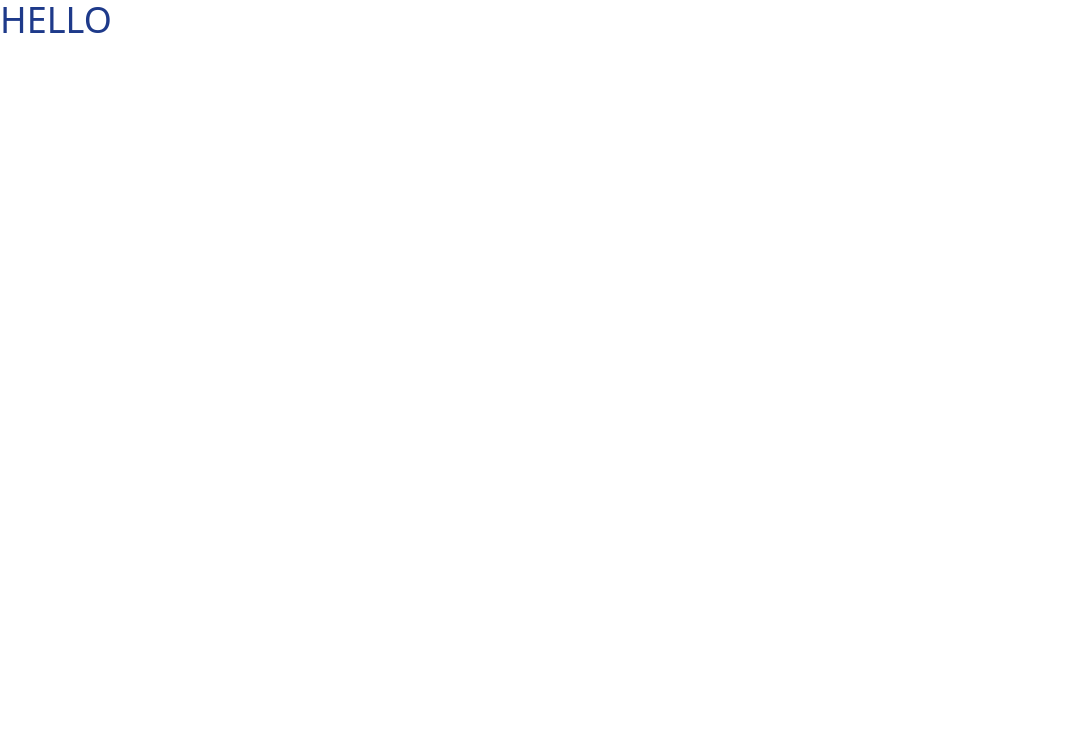
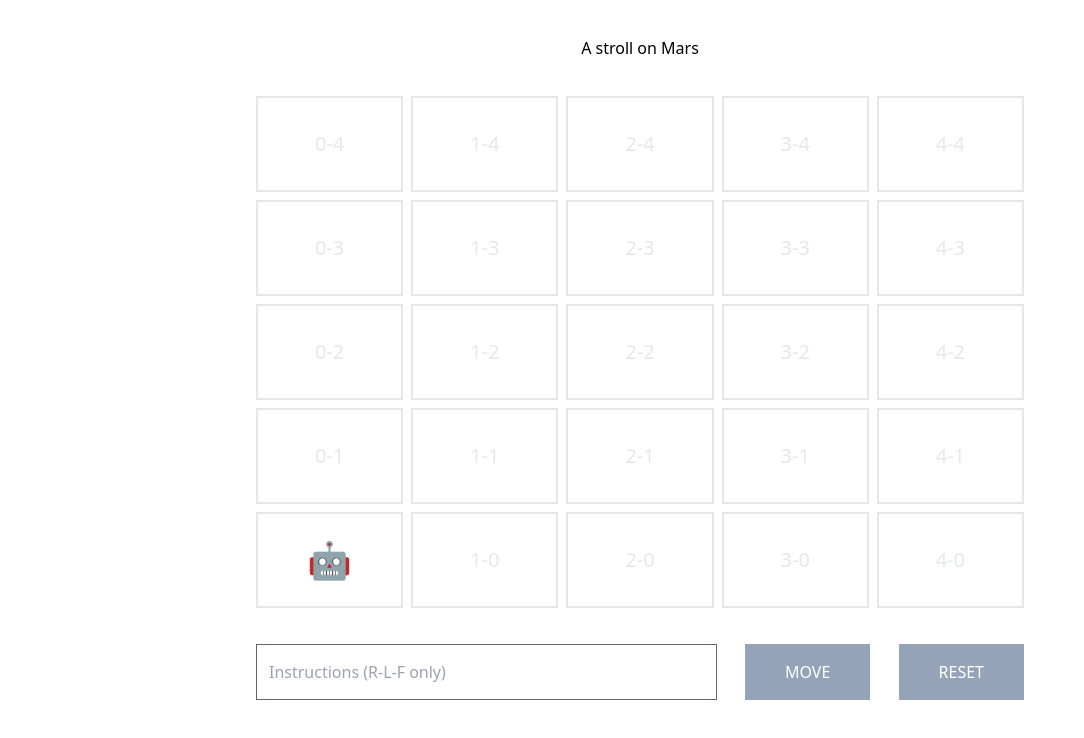
Before and after one commit to anadamastor/bot_mars, a React (Vite) app: page / in a window 1280 px wide. Shown: the top 738 px of the page, without its empty margins (0-1084 px from the left). Built offline with nearby package versions, Linux system fonts and the light colour scheme.

Commit message:
added components

```diff
--- a/src/App.tsx
+++ b/src/App.tsx
@@ -1,5 +1,75 @@
+import { useState } from "react";
+
+import CommandLine from "./components/CommandLine/CommandLine";
+import {
+  INITIAL_POSITION,
+  NUMBER_OF_COLUMNS,
+  NUMBER_OF_ROWS,
+  POSSIBLE_INSTRUCTIONS,
+  TRANSITION_SECONDS,
+} from "./constants";
+import { Position } from "./types";
+import { animationDuration } from "./utils/animation-duration";
+import { moveForward } from "./utils/move-forward";
+import { rotateRight, rotatetLeft } from "./utils/rotate";
+import Grid from "./components/Grid/Grid";
+
+const {
+  moveForwardInstruction,
+  rotateLeftInstruction,
+  rotateRightInstruction,
+} = POSSIBLE_INSTRUCTIONS;
+
 function App() {
-  return <h1 className="text-4xl text-blue-900">HELLO</h1>;
+  const [robotPosition, setRobotPosition] =
+    useState<Position>(INITIAL_POSITION);
+
+  const [instructions, setInstructions] = useState("");
+  const [isAnimating, setIsAnimating] = useState(false);
+
+  const executeInstructions = async (instructions: string) => {
+    setIsAnimating(true);
+    for (const instruction of instructions) {
+      await animationDuration(TRANSITION_SECONDS).then(() => {
+        if (instruction === moveForwardInstruction) {
+          setRobotPosition((prevPosition) => moveForward(prevPosition));
+        }
+
+        if (instruction === rotateLeftInstruction) {
+          setRobotPosition((prevPosition) => ({
+            ...prevPosition,
+            robotAngle: rotatetLeft(prevPosition.robotAngle),
+          }));
+        }
+
+        if (instruction === rotateRightInstruction) {
+          setRobotPosition((prevPosition) => ({
+            ...prevPosition,
+            robotAngle: rotateRight(prevPosition.robotAngle),
+          }));
+        }
+      });
+    }
+    setIsAnimating(false);
+  };
+
+  return (
+    <div className={"max-w-3xl mx-auto"}>
+      <h1 className="text-center my-9 ">A stroll on Mars</h1>
+      <Grid
+        numberOfRows={NUMBER_OF_ROWS}
+        numberOfColumns={NUMBER_OF_COLUMNS}
+        robotPosition={robotPosition}
+      />
+      <CommandLine
+        instructions={instructions}
+        setInstructions={setInstructions}
+        executeInstructions={executeInstructions}
+        setRobotPosition={setRobotPosition}
+        isAnimating={isAnimating}
+      />
+    </div>
+  );
 }
 
 export default App;
--- /dev/null
+++ b/src/components/Cell/Cell.tsx
@@ -0,0 +1,27 @@
+import { TRANSITION_SECONDS } from "../../constants";
+import { CellProps } from "../../types";
+import { getCoordinates } from "../../utils/get-coordinates";
+import { isRobotInCell } from "../../utils/is-robot-in-cell";
+
+const Cell = ({ robotPosition, cellCoordinates }: CellProps) => {
+  const cellCoordinatesText = getCoordinates(cellCoordinates);
+
+  return (
+    <div className={"border-2 h-24 flex justify-center items-center text-4xl"}>
+      {isRobotInCell({ robotPosition, cellCoordinates }) ? (
+        <span
+          style={{
+            transform: `rotate(${robotPosition.robotAngle}deg)`,
+            transition: `${TRANSITION_SECONDS}s`,
+          }}
+        >
+          🤖
+        </span>
+      ) : (
+        <p className="text-gray-200 text-xl">{cellCoordinatesText}</p>
+      )}
+    </div>
+  );
+};
+
+export default Cell;
--- /dev/null
+++ b/src/components/CommandLine/CommandLine.tsx
@@ -0,0 +1,45 @@
+import { INITIAL_POSITION } from "../../constants";
+import { CommandLineProps } from "../../types";
+
+const CommandLine = ({
+  instructions,
+  setInstructions,
+  executeInstructions,
+  setRobotPosition,
+  isAnimating,
+}: CommandLineProps) => {
+  return (
+    <div className={"flex justify-between"}>
+      <input
+        type="area"
+        className={"pl-3 w-3/5 border border-slate-800 border-opacity-70 "}
+        value={instructions}
+        onChange={(e) => {
+          setInstructions(e.target.value);
+          console.log(instructions);
+        }}
+        placeholder="Instructions (R-L-F only)"
+      />
+      <button
+        className={
+          "px-10 bg-slate-400 text-white cursor-pointer py-4 hover:bg-slate-500 active:bg-slate-600 disabled:bg-slate-200"
+        }
+        onClick={() => executeInstructions(instructions)}
+        disabled={isAnimating}
+      >
+        MOVE
+      </button>
+      <button
+        className={
+          "px-10 bg-slate-400 text-white cursor-pointer py-4 hover:bg-slate-500  active:bg-slate-600  disabled:bg-slate-200"
+        }
+        onClick={() => setRobotPosition(INITIAL_POSITION)}
+        disabled={isAnimating}
+      >
+        RESET
+      </button>
+    </div>
+  );
+};
+
+export default CommandLine;
--- /dev/null
+++ b/src/components/Grid/Grid.tsx
@@ -0,0 +1,34 @@
+import { NUMBER_OF_ROWS } from "../../constants";
+import { GridProps } from "../../types";
+import { createArray } from "../../utils/create-array";
+import Cell from "../Cell/Cell";
+
+const Grid = ({ numberOfRows, numberOfColumns, robotPosition }: GridProps) => {
+  const rowsArray = createArray(numberOfRows);
+  const columnsArray = createArray(numberOfColumns);
+
+  return (
+    <div
+      className={`grid grid-cols-[repeat(5,minmax(1rem,20%))] grid-rows-[repeat(5,minmax(50px,auto))] gap-2 mx-0 my-9`}
+    >
+      {rowsArray.map((rowIndex) => {
+        return columnsArray.map((columnIndex) => {
+          const cellY = NUMBER_OF_ROWS - 1 - rowIndex;
+          const cellX = columnIndex;
+          return (
+            <Cell
+              key={`${cellX}-${cellY}`}
+              robotPosition={robotPosition}
+              cellCoordinates={{
+                cellX,
+                cellY,
+              }}
+            />
+          );
+        });
+      })}
+    </div>
+  );
+};
+
+export default Grid;
--- /dev/null
+++ b/src/constants/index.tsx
@@ -0,0 +1,17 @@
+import { Position } from "../types";
+
+export const INITIAL_POSITION: Position = {
+  robotX: 0,
+  robotY: 0,
+  robotAngle: 0,
+};
+
+export const NUMBER_OF_ROWS = 5;
+export const NUMBER_OF_COLUMNS = 5;
+export const TRANSITION_SECONDS = 0.2;
+
+export const POSSIBLE_INSTRUCTIONS = {
+  moveForwardInstruction: "F",
+  rotateLeftInstruction: "L",
+  rotateRightInstruction: "R",
+};
--- /dev/null
+++ b/src/types/index.ts
@@ -0,0 +1,29 @@
+export type GridProps = {
+  numberOfRows: number;
+  numberOfColumns: number;
+  robotPosition: Position;
+};
+
+export type Position = {
+  robotX: number;
+  robotY: number;
+  robotAngle: number;
+};
+
+export type CellProps = {
+  robotPosition: Position;
+  cellCoordinates: CellCoordinates;
+};
+
+export type CellCoordinates = {
+  cellX: number;
+  cellY: number;
+};
+
+export type CommandLineProps = {
+  instructions: string;
+  setInstructions: (instructions: string) => void;
+  executeInstructions: (instructions: string) => void;
+  setRobotPosition: (position: Position) => void;
+  isAnimating: boolean;
+};
--- /dev/null
+++ b/src/utils/animation-duration.ts
@@ -0,0 +1,3 @@
+export const animationDuration = (seconds: number): Promise<void> => {
+  return new Promise((resolve) => setTimeout(resolve, seconds * 1000));
+};
--- /dev/null
+++ b/src/utils/create-array.ts
@@ -0,0 +1,3 @@
+export const createArray = (length: number) => {
+  return Array.from({ length }, (_, i) => i);
+};
--- /dev/null
+++ b/src/utils/get-coordinates.ts
@@ -0,0 +1,4 @@
+import { CellCoordinates } from "../types";
+
+export const getCoordinates = (cellCoordinates: CellCoordinates): string =>
+  `${cellCoordinates.cellX}-${cellCoordinates.cellY}`;
--- /dev/null
+++ b/src/utils/is-robot-in-cell.ts
@@ -0,0 +1,10 @@
+import { CellProps } from "../types";
+
+export const isRobotInCell = ({
+  robotPosition,
+  cellCoordinates,
+}: CellProps): boolean => {
+  const { robotX, robotY } = robotPosition;
+  const { cellX, cellY } = cellCoordinates;
+  return robotX === cellX && robotY === cellY;
+};
--- /dev/null
+++ b/src/utils/move-forward.ts
@@ -0,0 +1,35 @@
+import { NUMBER_OF_COLUMNS, NUMBER_OF_ROWS } from "../constants";
+import { Position } from "../types";
+
+export const moveForward = (position: Position): Position => {
+  const { robotX, robotY, robotAngle } = position;
+
+  const normalisedRobotAngle = (robotAngle + 360) % 360;
+  // MOVE UP
+  if (normalisedRobotAngle === 0) {
+    if (robotY + 1 === NUMBER_OF_ROWS - 1) {
+      console.log("JUST HIT TOP BORDER");
+    }
+    return { ...position, robotY: Math.min(robotY + 1, NUMBER_OF_ROWS - 1) };
+  }
+  //MOVE RIGHT
+  if (normalisedRobotAngle === 90) {
+    return {
+      ...position,
+      robotX: Math.min(robotX + 1, NUMBER_OF_COLUMNS - 1),
+    };
+  }
+  // MOVE DOWN
+  if (normalisedRobotAngle === 180) {
+    return { ...position, robotY: Math.max(robotY - 1, 0) };
+  }
+  // MOVE LEFT
+  if (normalisedRobotAngle === 270) {
+    return {
+      ...position,
+      robotX: Math.max(robotX - 1, 0),
+    };
+  }
+
+  return position;
+};
--- /dev/null
+++ b/src/utils/rotate.ts
@@ -0,0 +1,7 @@
+export const rotatetLeft = (angle: number): number => {
+  return angle - 90;
+};
+
+export const rotateRight = (angle: number): number => {
+  return angle + 90;
+};
```
